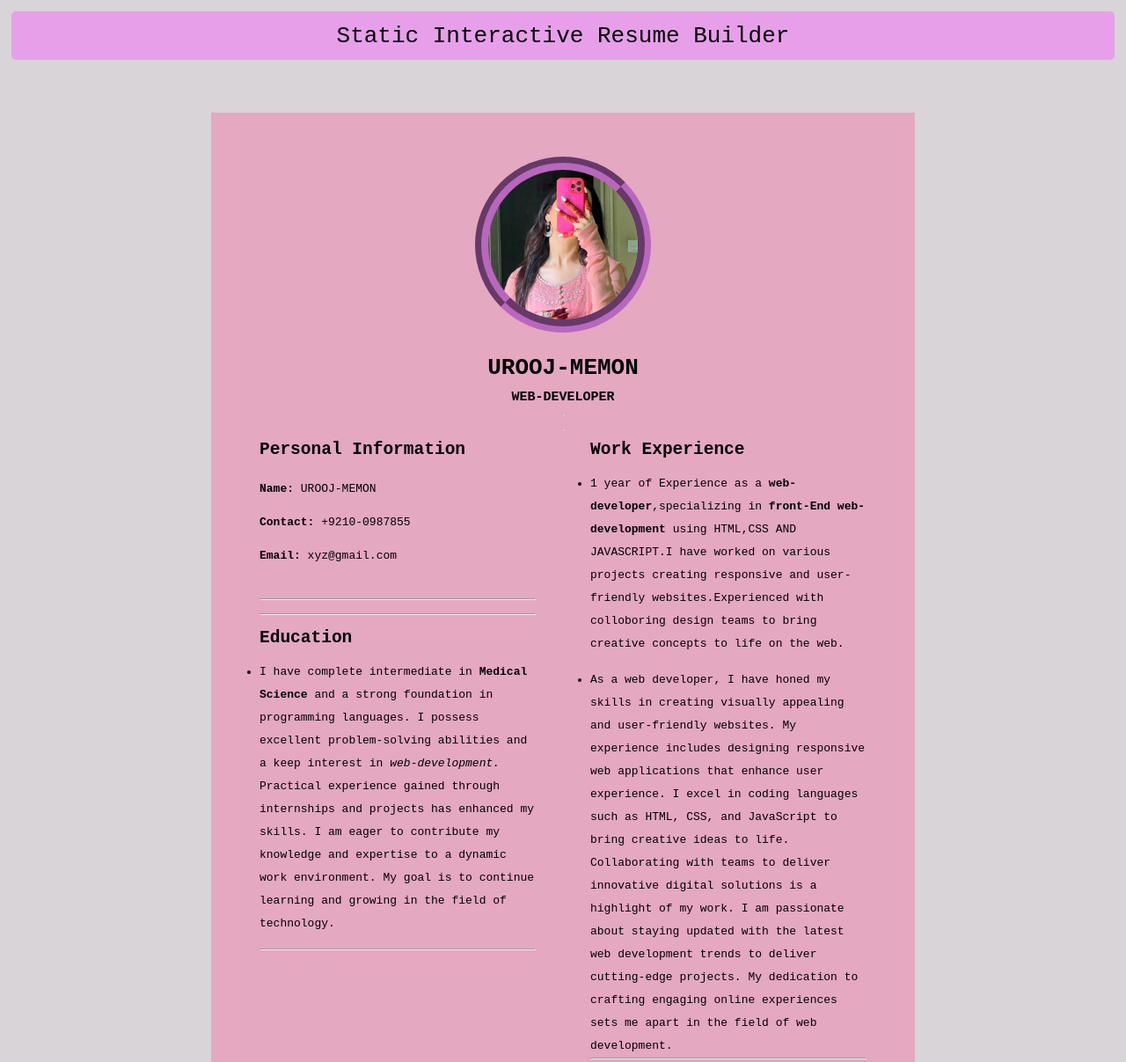
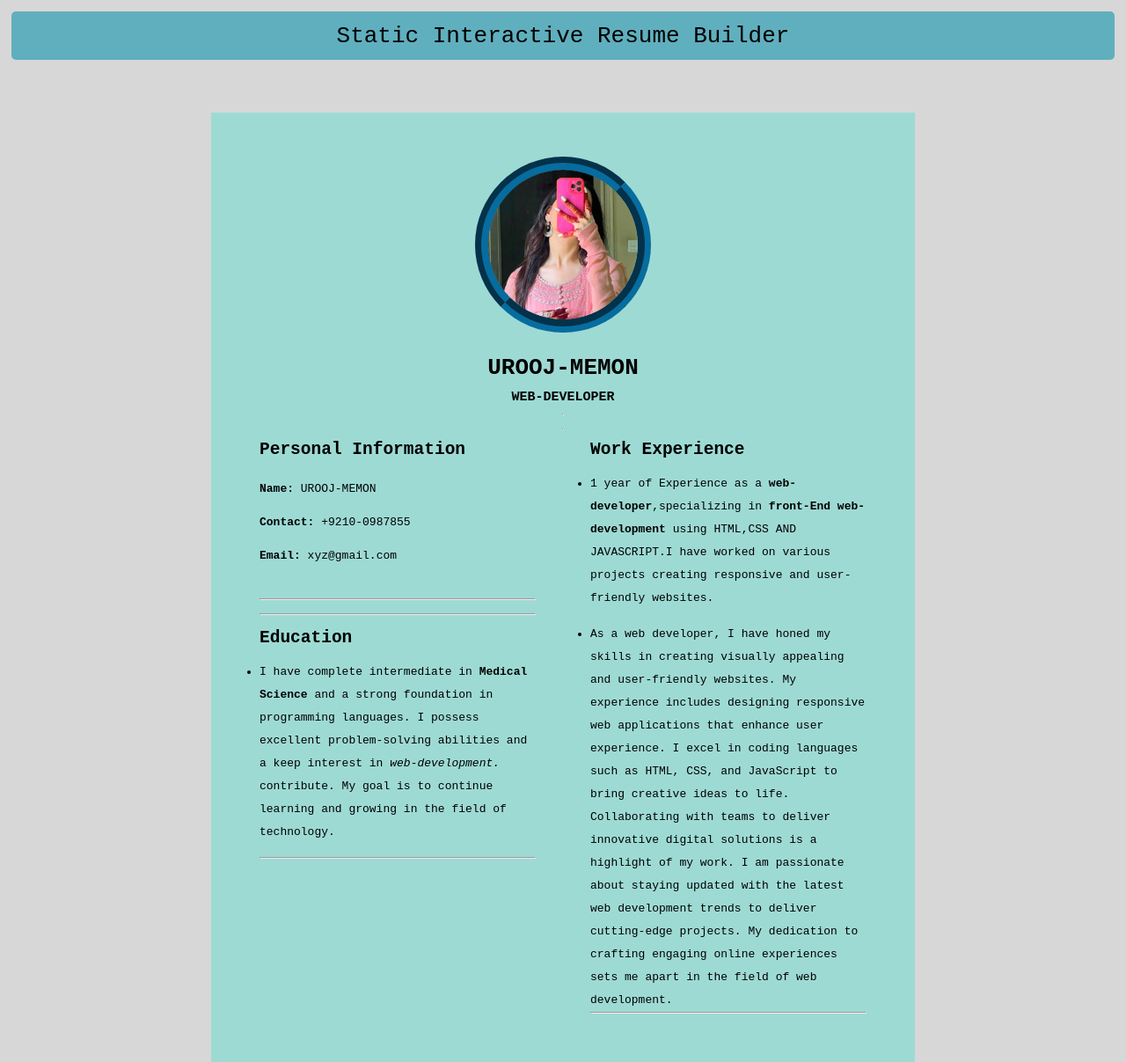
Before and after one commit to Urooj-Memon/Hackathon-Projects, a plain HTML site: page Milestone-1/index.html in a window 1280 px wide. Shown: the top 1207 px of the page at 88% size. Drawn offline with Linux system fonts and the light colour scheme.

Commit message:
Hackathon Project

```diff
--- a/Milestone-1/index.html
+++ b/Milestone-1/index.html
@@ -44,7 +44,7 @@
 
 
                 <h2>Education</h2><br>
-                <ul><li>I have complete intermediate in <strong>Medical Science</strong> and a strong foundation in programming languages. I possess excellent problem-solving abilities and a keep interest in <em> web-development.</em> Practical experience gained through internships and projects has enhanced my skills. I am eager to contribute my knowledge and expertise to a dynamic work environment. My goal is to continue learning and growing in the field of technology.</li></ul></p><br><hr>
+                <ul><li>I have complete intermediate in <strong>Medical Science</strong> and a strong foundation in programming languages. I possess excellent problem-solving abilities and a keep interest in <em> web-development.</em>  contribute. My goal is to continue learning and growing in the field of technology.</li></ul></p><br><hr>
 
 
                 </div>
@@ -65,7 +65,7 @@
             <div class="left">
             <h2>Work Experience</h2><br>
             <ul>
-            <li>1 year of Experience as a <strong>web-developer</strong>,specializing in <strong>front-End web-development</strong> using HTML,CSS AND JAVASCRIPT.I have worked on various projects creating responsive and user-friendly websites.Experienced with colloboring design teams to bring creative concepts to life on the web.
+            <li>1 year of Experience as a <strong>web-developer</strong>,specializing in <strong>front-End web-development</strong> using HTML,CSS AND JAVASCRIPT.I have worked on various projects creating responsive and user-friendly websites.
             </li><br>
             <li> As a web developer, I have honed my skills in creating visually appealing and user-friendly websites. My experience includes designing responsive web applications that enhance user experience. I excel in coding languages such as HTML, CSS, and JavaScript to bring creative ideas to life. Collaborating with teams to deliver innovative digital solutions is a highlight of my work. I am passionate about staying updated with the latest web development trends to deliver cutting-edge projects. My dedication to crafting engaging online experiences sets me apart in the field of web development.</li><hr></ul>
         </div>
--- a/Milestone-1/style.css
+++ b/Milestone-1/style.css
@@ -10,8 +10,8 @@
     font-size: 26px;
     font-weight: italic;
     text-align: center;
-    background-color: rgb(231, 159, 234);
-    border-color: rgb(212, 158, 224);
+    background-color: rgb(96, 175, 190);
+    border-color: rgb(9, 175, 225);
     margin: 1%;
     padding: 1%;
     justify-content: right;
@@ -19,16 +19,16 @@
 
 }
 body{
-    background: rgb(216, 212, 216);
+    background: rgb(215, 215, 215);
 
 }
 .container{
-         background:rgb(228, 168, 193);
+         background:rgb(158, 218, 212);
          max-width: 800px;
          margin: 60px auto;
-         height: 1410px;
+         height: 1250px;
          padding: 25px;
-         box-shadow: 0 2px 20px rgba(#cc89e3);
+         box-shadow: 0 2px 20px rgba(#0d5d5d);
 
 
 }
@@ -51,7 +51,7 @@ body{
     border-radius: 50%;
     overflow: hidden;
     margin: 25px auto;
-    border: 15px groove rgb(184, 103, 189);
+    border: 15px groove rgb(7, 108, 158);
 
 }
 .img-area img{
@@ -80,7 +80,7 @@ body{
 
 .skills-container {
     margin-top: 20px;
-    padding: 20px;
+    padding: 10px;
     background-color: #f9f9f9;
     border: 1px solid #ddd;
     box-shadow: 0 0 10px rgba(0, 0, 0, 0.1);
@@ -92,7 +92,7 @@ body{
 #toggle-skills {
     margin-top: 50px;
     padding: 25px;
-    background-color: #c773d0;
+    background-color: #148897;
     color: white;
     border: none;
     border-radius: 8px;
@@ -104,7 +104,7 @@ body{
   }
 
   #toggle-skills:hover {
-    background-color: #cc89e3;
+    background-color: #50a2ce;
     transition-duration: 1s;
 
   }
```
